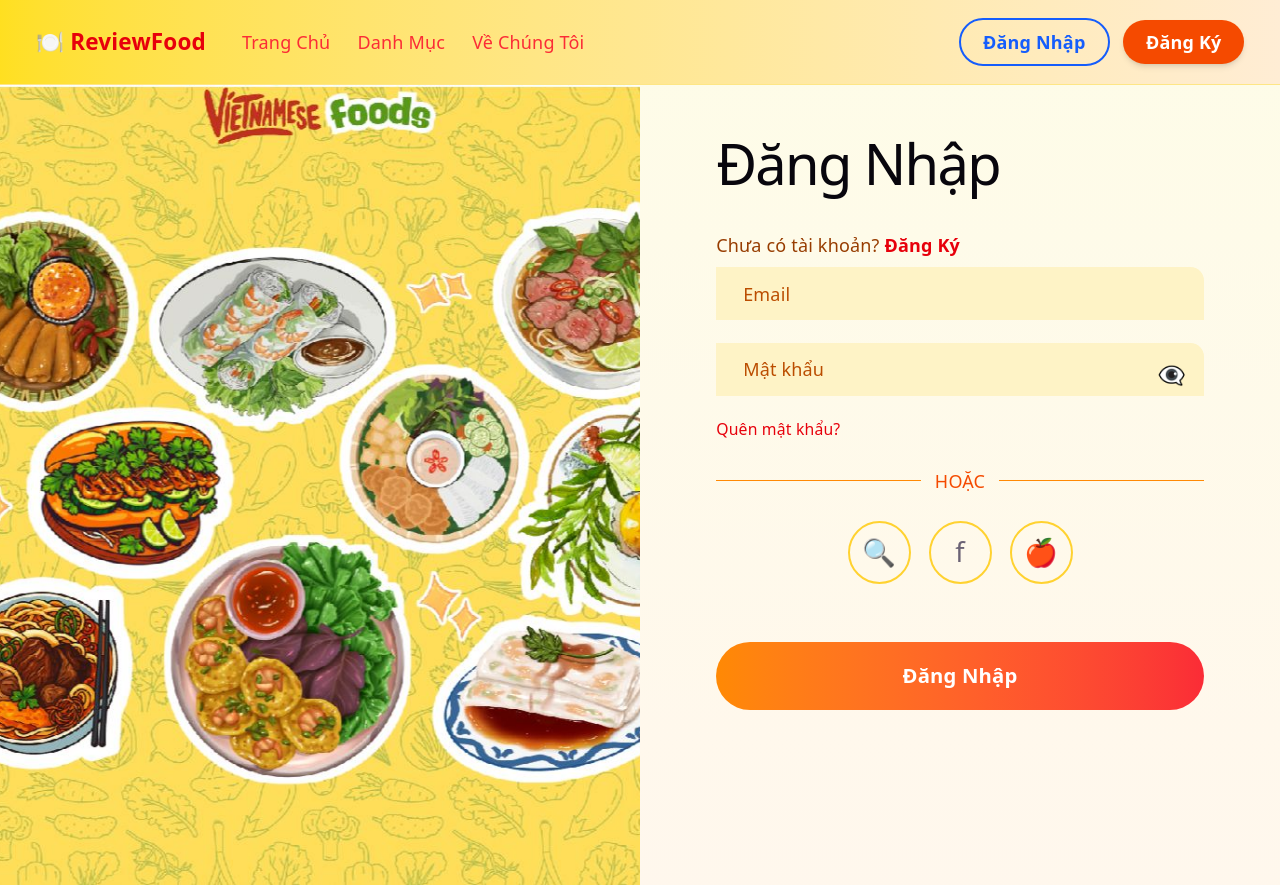
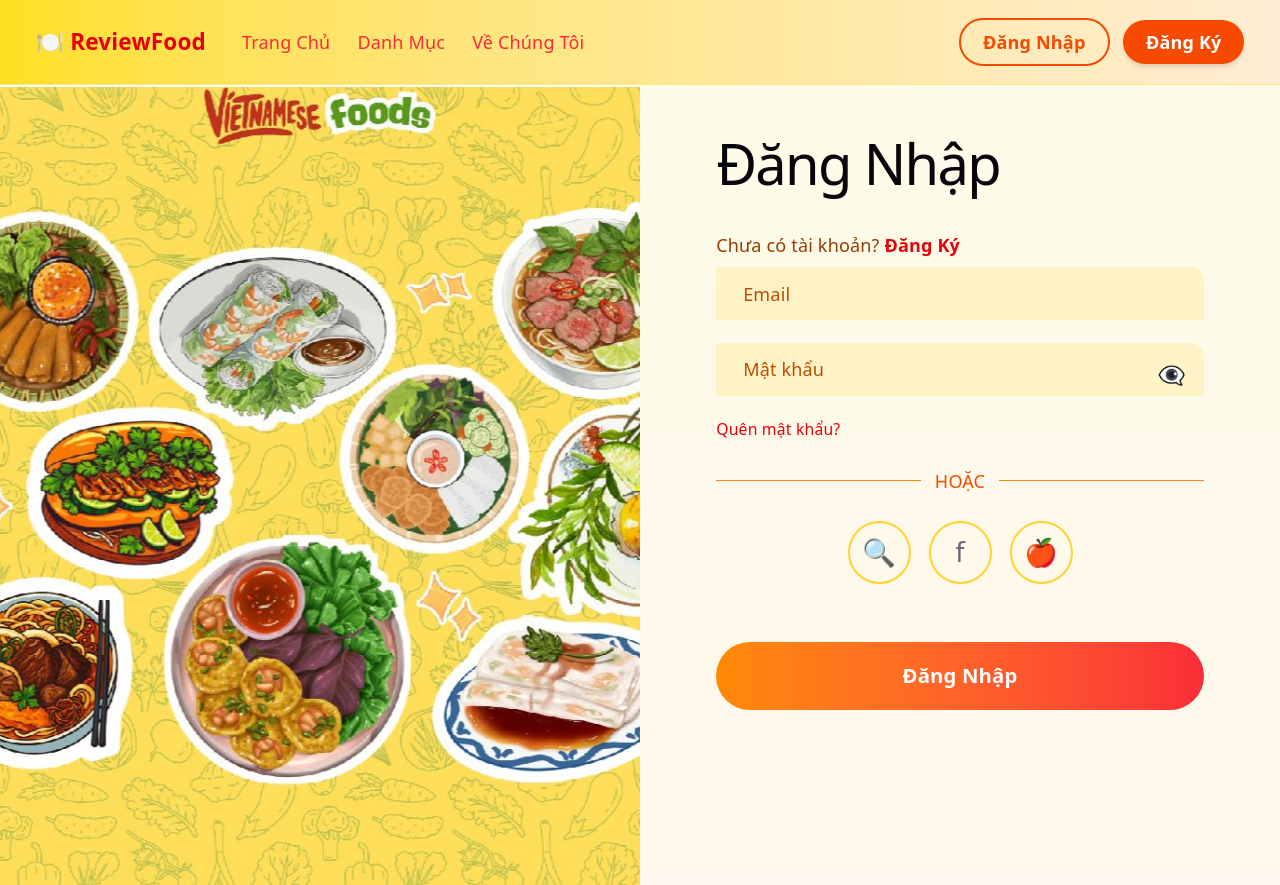
Before and after one commit to trantruonglananh931/reviewfood-frontend, a React (Vite) app: page /login in a window 1280 px wide. Built offline with nearby package versions, Linux system fonts and the light colour scheme.

Commit message:
fix Home

```diff
--- a/package.json
+++ b/package.json
@@ -10,7 +10,7 @@
     "preview": "vite preview"
   },
   "dependencies": {
-    "axios": "^1.14.0",
+    "axios": "^1.15.0",
     "react": "^19.2.4",
     "react-dom": "^19.2.4",
     "react-router-dom": "^7.14.0"
--- a/src/components/Navbar.tsx
+++ b/src/components/Navbar.tsx
@@ -57,7 +57,7 @@ export default function Navbar() {
           <>
             <Link
               to="/login"
-              className="px-5 py-2 text-blue-600 border-2 border-blue-600 hover:bg-blue-50 font-semibold rounded-full transition-all duration-200"
+              className="px-5 py-2 text-orange-600 border-2 border-orange-600 hover:bg-blue-50 font-semibold rounded-full transition-all duration-200"
             >
               Đăng Nhập
             </Link>
--- a/src/pages/blog/Home.tsx
+++ b/src/pages/blog/Home.tsx
@@ -1,13 +1,8 @@
 import { useEffect, useState } from 'react';
 import CreatePostModal from '../../components/CreatePostModal';
-import PostCard from '../../components/PostCard';
 import { getAllPosts } from '../../api/postApi';
-import { useAuth } from '../../context/AuthContext';
-import type { Post } from '../../types/post';
 
 function Home() {
-  const { isAuthenticated } = useAuth();
-  const [posts, setPosts] = useState<Post[]>([]);
   const [loading, setLoading] = useState<boolean>(true);
   const [error, setError] = useState<string | null>(null);
   const [isModalOpen, setIsModalOpen] = useState(false);
@@ -17,7 +12,7 @@ function Home() {
       setLoading(true);
       setError(null);
       const data = await getAllPosts();
-      setPosts(data);
+      void data;
     } catch (err: any) {
       console.error('Failed to fetch posts:', err);
       const errorMessage = err.response?.data?.message ||
```
Also changed, not shown: 1 other file (tests, documents, lock files or other folders).
